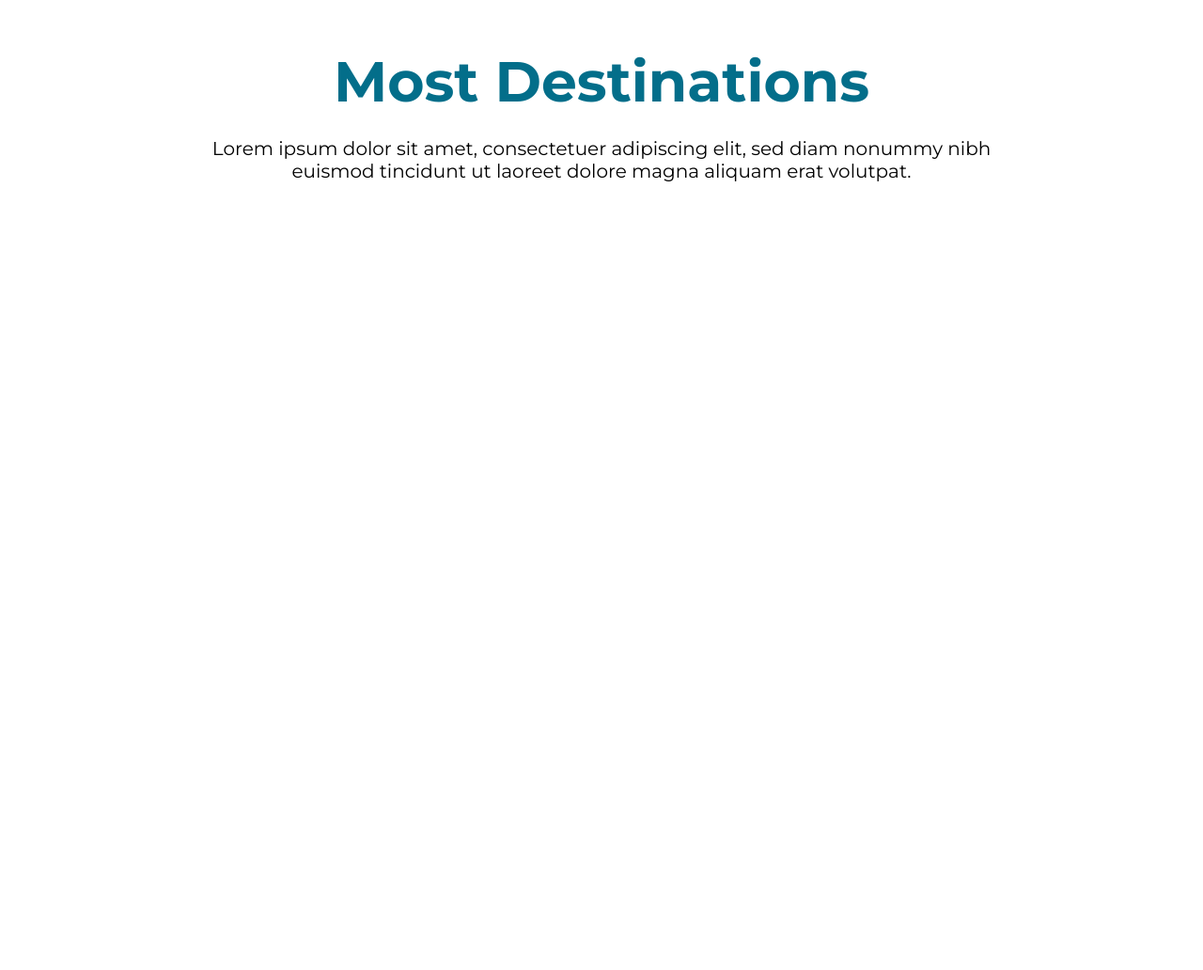
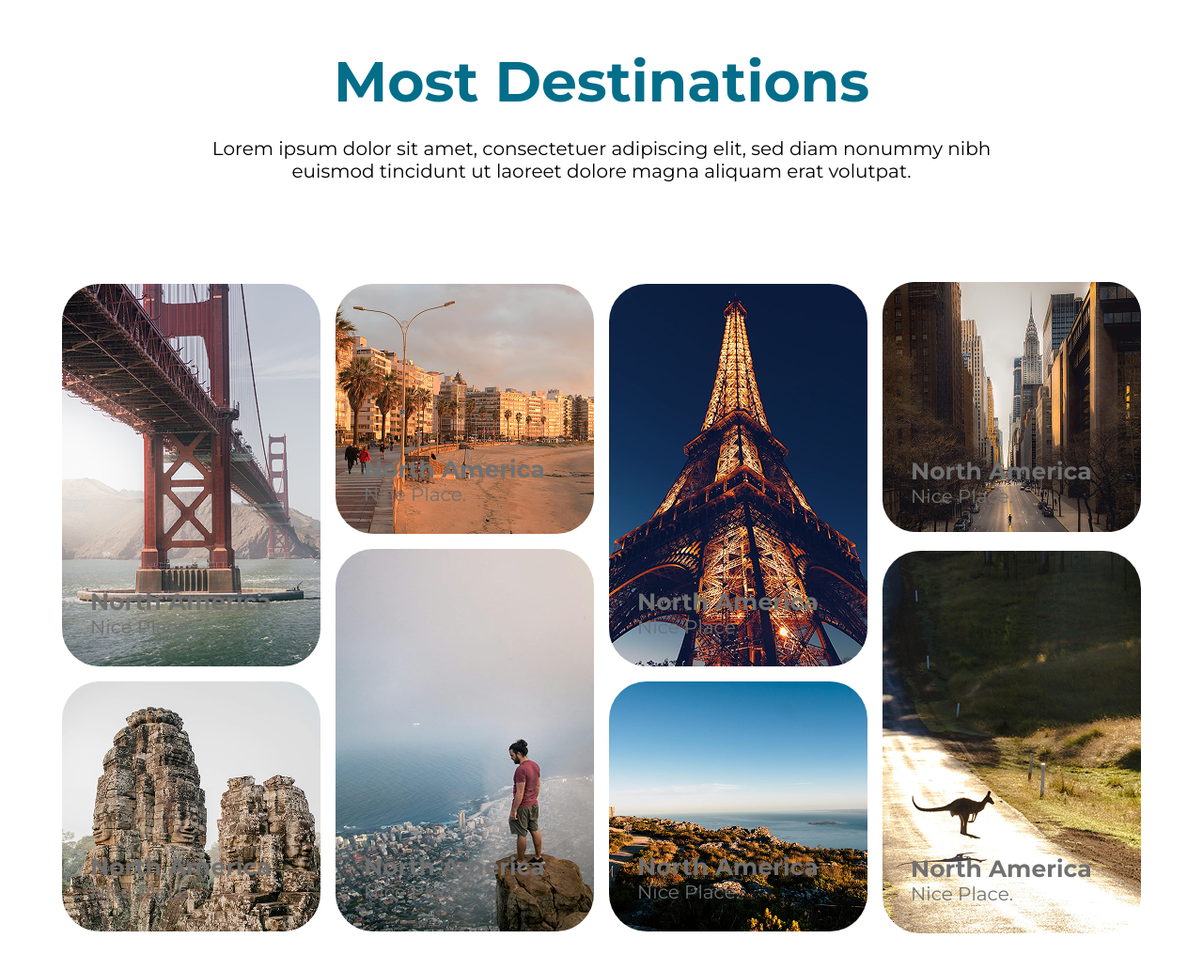
Before and after one commit to Misskhat/sk-travel, a plain HTML site: page index.html in a window 1280 px wide. Shown: the part 3588-4620 px from the top of the page at 94% size. Before the commit the page ends 3888 px from the top, so only its background shows below. Drawn offline with Linux system fonts and the light colour scheme.

Commit message:
most destination section complete

```diff
--- a/css/style.css
+++ b/css/style.css
@@ -590,6 +590,7 @@ h1,h2,h3,h4,h5,h6{
 /* ================ Most Destination start here ================ */
 #most_destination{
     margin-top: 111px;
+    margin-bottom: 112px;
 }
 
 .sec_title{
@@ -615,8 +616,73 @@ h1,h2,h3,h4,h5,h6{
     font-style: normal;
     font-weight: 400;
     line-height: normal;
+}
+
+.monst_des_gal_wrapper{
+    display: flex;
+    align-items: center;
+    gap: 16px;
+}
+
+.gal_item{
+    display: flex;
+    flex-direction: column;
+    gap: 16px;
 
 }
+
+.gal_item_inner{
+    position: relative;
+    z-index: 1;
+}
+.gal_img_title{
+    position: absolute;
+    bottom: 30px;
+    left: 30px;
+    z-index: 999;
+}
+
+.gal_item_inner.large{
+    width: 275px;
+    height: 407px;
+    border-radius: 40px;
+    overflow: hidden;
+}
+
+.large img{
+    width: 100%;
+    height: 100%;
+    object-fit: 100%;
+}
+
+.gal_item_inner.small{
+    width: 275px;
+    height: 266px;
+    border-radius: 40px;
+    overflow: hidden;
+}
+
+.small img{
+    width: 100%;
+    height: 100%;
+    object-fit: 100%;
+}
+
+.gal_img_title h3{
+    color: #707070;
+    font-size: 25px;
+    font-weight: 700;
+    line-height: normal;
+}
+
+.gal_img_title p{
+    color: #707070;
+    font-size: 20px;
+    font-weight: 400;
+    line-height: normal;
+}
+
+
 /* ================ Most Destination end here ================ */
 
 
--- a/index.html
+++ b/index.html
@@ -262,6 +262,72 @@
                 <h2>Most Destinations</h2>
                 <p>Lorem ipsum dolor sit amet, consectetuer adipiscing elit, sed diam nonummy nibh euismod tincidunt ut laoreet dolore magna aliquam erat volutpat.</p>
             </div>
+            <div class="monst_des_gal_wrapper">
+                <div class="gal_item">
+                    <div class="gal_item_inner large">
+                        <img src="./images/img1.png" alt="">
+                        <div class="gal_img_title">
+                            <h3>North America</h3>
+                            <p>Nice Place.</p>
+                        </div>
+                    </div>
+                    <div class="gal_item_inner small">
+                        <img src="./images/img2.png" alt="">
+                        <div class="gal_img_title">
+                            <h3>North America</h3>
+                            <p>Nice Place.</p>
+                        </div>
+                    </div>
+                </div>
+                <div class="gal_item">
+                    <div class="gal_item_inner small">
+                        <img src="./images/img3.png" alt="">
+                        <div class="gal_img_title">
+                            <h3>North America</h3>
+                            <p>Nice Place.</p>
+                        </div>
+                    </div>
+                    <div class="gal_item_inner large">
+                        <img src="./images/img4.png" alt="">
+                        <div class="gal_img_title">
+                            <h3>North America</h3>
+                            <p>Nice Place.</p>
+                        </div>
+                    </div>
+                </div>
+                <div class="gal_item">
+                    <div class="gal_item_inner large">
+                        <img src="./images/img5.png" alt="">
+                        <div class="gal_img_title">
+                            <h3>North America</h3>
+                            <p>Nice Place.</p>
+                        </div>
+                    </div>
+                    <div class="gal_item_inner small">
+                        <img src="./images/img6.png" alt="">
+                        <div class="gal_img_title">
+                            <h3>North America</h3>
+                            <p>Nice Place.</p>
+                        </div>
+                    </div>
+                </div>
+                <div class="gal_item">
+                    <div class="gal_item_inner samll">
+                        <img src="./images/img7.png" alt="">
+                        <div class="gal_img_title">
+                            <h3>North America</h3>
+                            <p>Nice Place.</p>
+                        </div>
+                    </div>
+                    <div class="gal_item_inner large">
+                        <img src="./images/img8.png" alt="">
+                        <div class="gal_img_title">
+                            <h3>North America</h3>
+                            <p>Nice Place.</p>
+                        </div>
+                    </div>
+                </div>
+            </div>
         </div>
      </section>
     <!-- ================ Most Destination end here ================ -->
```
Also changed, not shown: images/img1.png (added), images/img2.png (added), images/img3.png (added), images/img4.png (added), images/img5.png (added), images/img6.png (added), images/img7.png (added), images/img8.png (added).
